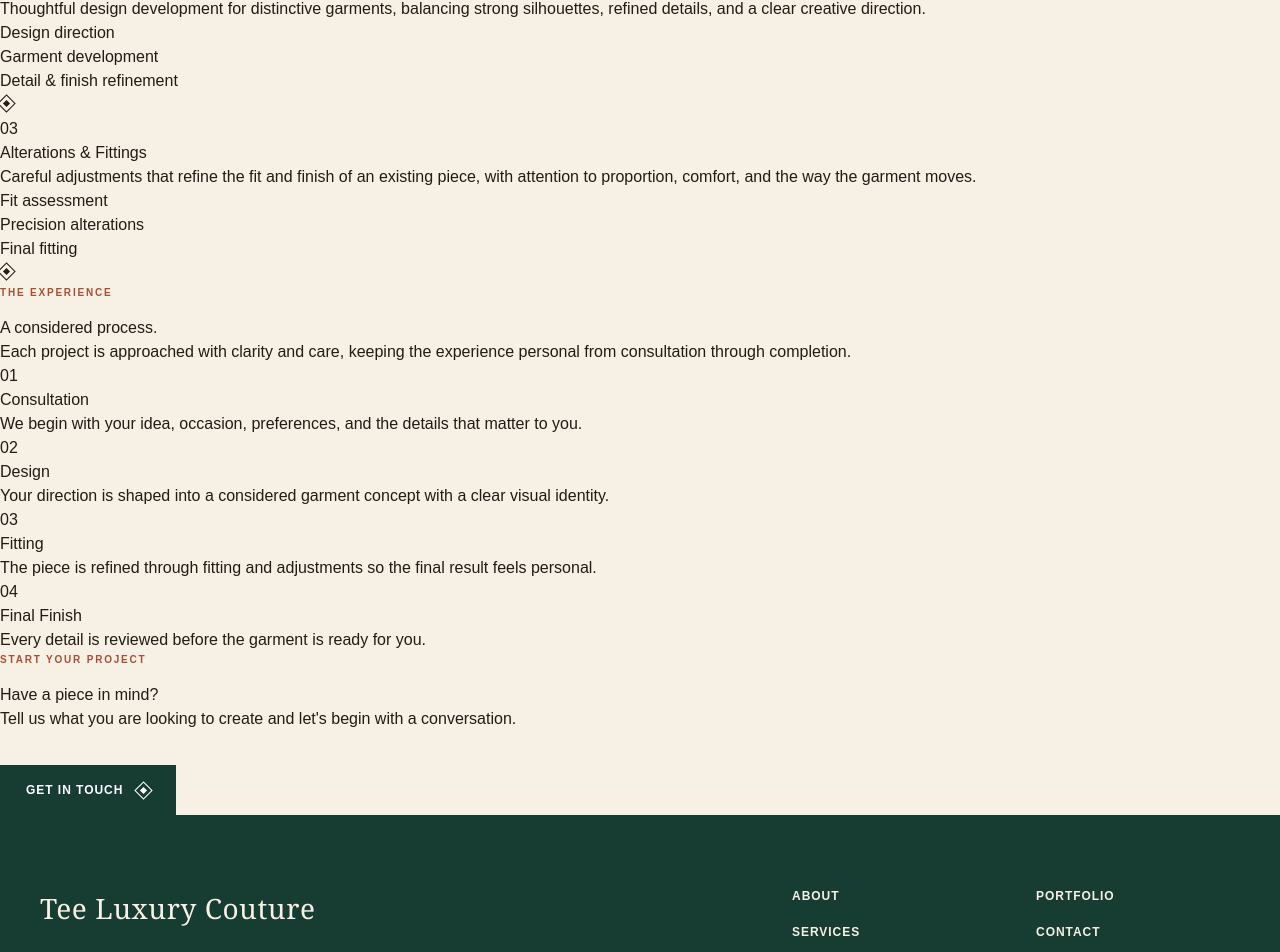
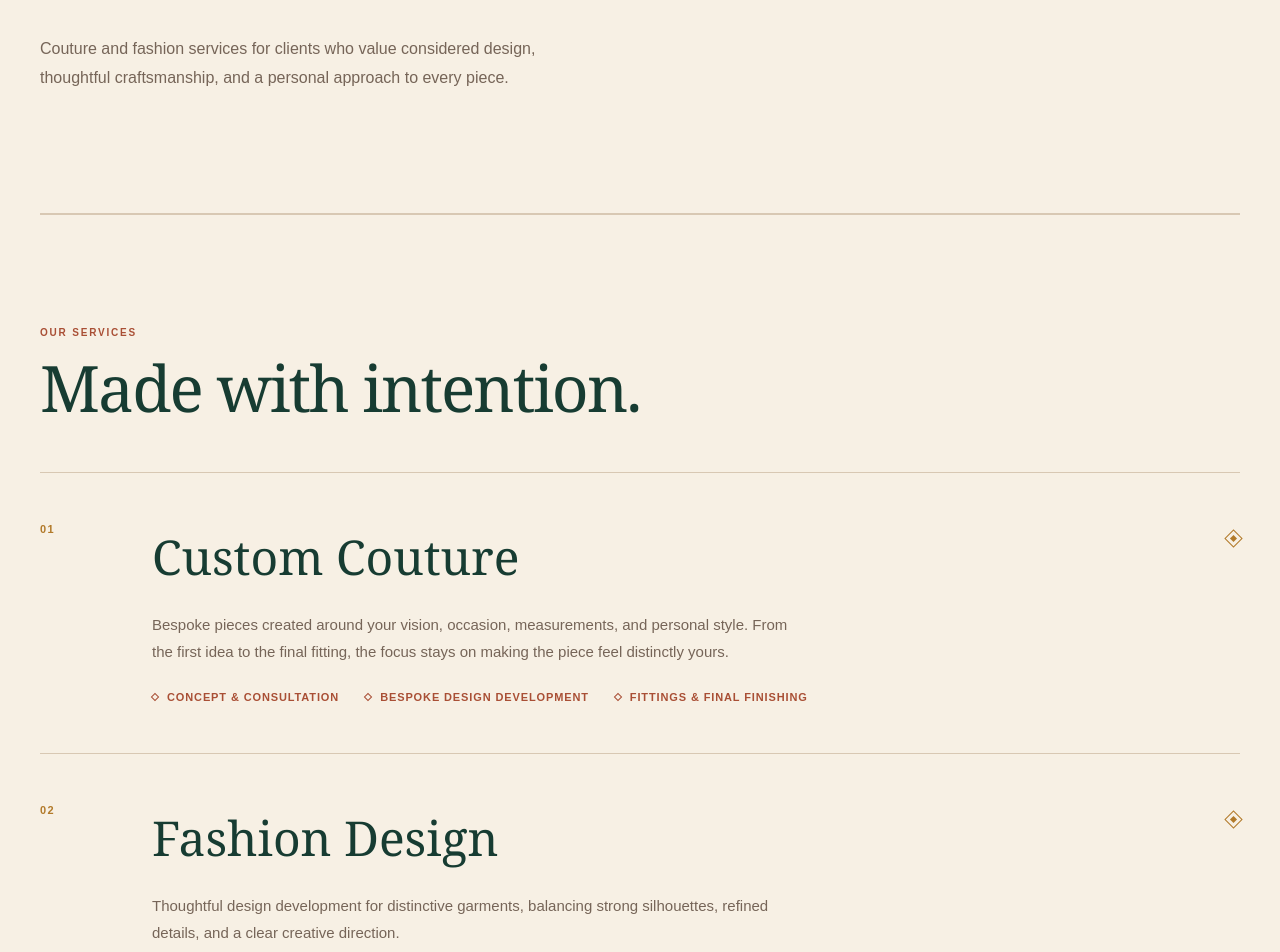
Before and after one commit to Thomas302-star/Tee-Luxury-couture, a Next.js app: page /services in a window 1280 px wide. Shown: the part 454-1406 px from the top of the page. Built offline with nearby package versions, Linux system fonts and the light colour scheme.

Commit message:
Style Services page

```diff
--- a/app/globals.css
+++ b/app/globals.css
@@ -86,8 +86,8 @@
 .footer-nav a:hover { opacity:.55; color:#e1ad55; }
 .footer-bottom { padding-top:24px; border-top:1px solid rgba(247,240,228,.2); display:flex; justify-content:space-between; gap:20px; color:#bba992; font-size:11px; }
 .about-page-hero { width:min(1200px,calc(100% - 40px)); margin:0 auto; padding:110px 0 120px; border-bottom:1px solid var(--border); }
-.about-page-hero h1,.portfolio-page-hero h1 { max-width:850px; margin:0; color:var(--forest); font-family:Georgia,"Times New Roman",serif; font-size:clamp(48px,7vw,82px); font-weight:400; letter-spacing:-.04em; line-height:.98; }
-.about-page-hero > p:last-child,.portfolio-page-hero > p:last-child { max-width:570px; margin:30px 0 0; color:var(--muted); font-size:16px; line-height:1.8; }
+.about-page-hero h1,.portfolio-page-hero h1,.services-page-hero h1 { max-width:850px; margin:0; color:var(--forest); font-family:Georgia,"Times New Roman",serif; font-size:clamp(48px,7vw,82px); font-weight:400; letter-spacing:-.04em; line-height:.98; }
+.about-page-hero > p:last-child,.portfolio-page-hero > p:last-child,.services-page-hero > p:last-child { max-width:570px; margin:30px 0 0; color:var(--muted); font-size:16px; line-height:1.8; }
 .about-story { width:min(1200px,calc(100% - 40px)); margin:0 auto; padding:110px 0; display:grid; grid-template-columns:minmax(0,.85fr) minmax(0,1.15fr); align-items:center; gap:clamp(56px,8vw,120px); }
 .about-story-mark { min-height:500px; padding:40px; display:flex; flex-direction:column; justify-content:space-between; background:var(--cream); }
 .about-story-mark span { align-self:center; margin-top:80px; color:var(--forest); font-family:Georgia,"Times New Roman",serif; font-size:clamp(170px,20vw,260px); font-weight:400; line-height:.75; }
@@ -102,11 +102,11 @@
 .about-value > span { color:var(--ochre); font-size:11px; font-weight:700; letter-spacing:.12em; }
 .about-value h3 { margin:0; color:var(--forest); font-family:Georgia,"Times New Roman",serif; font-size:32px; font-weight:400; }
 .about-value p { max-width:600px; margin:8px 0 0; color:var(--muted); font-size:14px; line-height:1.7; }
-.about-page-cta,.portfolio-page-cta { width:min(1200px,calc(100% - 40px)); margin:0 auto; padding:110px 40px 120px; border-top:1px solid var(--border); text-align:center; }
-.about-page-cta h2,.portfolio-page-cta h2 { max-width:720px; margin:0 auto; color:var(--forest); font-family:Georgia,"Times New Roman",serif; font-size:clamp(44px,6vw,76px); font-weight:400; letter-spacing:-.035em; line-height:.98; }
-.about-page-cta > p:not(.section-eyebrow),.portfolio-page-cta > p:not(.section-eyebrow) { max-width:520px; margin:24px auto 0; color:var(--muted); font-size:15px; line-height:1.8; }
-.about-page-cta a,.portfolio-cta-button { display:inline-flex; align-items:center; gap:14px; min-height:50px; margin-top:34px; padding:0 26px; background:var(--forest); color:#fff; font-size:12px; font-weight:700; letter-spacing:.08em; text-transform:uppercase; }
-.portfolio-page-hero { width:min(1200px,calc(100% - 40px)); margin:0 auto; padding:110px 0 120px; border-bottom:1px solid var(--border); }
+.about-page-cta,.portfolio-page-cta,.services-page-cta { width:min(1200px,calc(100% - 40px)); margin:0 auto; padding:110px 40px 120px; border-top:1px solid var(--border); text-align:center; }
+.about-page-cta h2,.portfolio-page-cta h2,.services-page-cta h2 { max-width:720px; margin:0 auto; color:var(--forest); font-family:Georgia,"Times New Roman",serif; font-size:clamp(44px,6vw,76px); font-weight:400; letter-spacing:-.035em; line-height:.98; }
+.about-page-cta > p:not(.section-eyebrow),.portfolio-page-cta > p:not(.section-eyebrow),.services-page-cta > p:not(.section-eyebrow) { max-width:520px; margin:24px auto 0; color:var(--muted); font-size:15px; line-height:1.8; }
+.about-page-cta a,.portfolio-cta-button,.services-page-cta a { display:inline-flex; align-items:center; gap:14px; min-height:50px; margin-top:34px; padding:0 26px; background:var(--forest); color:#fff; font-size:12px; font-weight:700; letter-spacing:.08em; text-transform:uppercase; }
+.portfolio-page-hero,.services-page-hero { width:min(1200px,calc(100% - 40px)); margin:0 auto; padding:110px 0 120px; border-bottom:1px solid var(--border); }
 .portfolio-collections { width:min(1200px,calc(100% - 40px)); margin:0 auto; padding:110px 0 120px; }
 .portfolio-heading { display:flex; align-items:end; justify-content:space-between; gap:60px; margin-bottom:52px; }
 .portfolio-heading h2 { margin:0; color:var(--forest); font-family:Georgia,"Times New Roman",serif; font-size:clamp(42px,5vw,64px); font-weight:400; letter-spacing:-.03em; line-height:1; }
@@ -122,5 +122,23 @@
 .portfolio-category { margin:0 0 8px; color:var(--terracotta); font-size:10px; font-weight:700; letter-spacing:.16em; text-transform:uppercase; }
 .portfolio-details h3 { margin:0; color:var(--forest); font-family:Georgia,"Times New Roman",serif; font-size:30px; font-weight:400; }
 .portfolio-description { max-width:500px; margin:12px 0 0; color:var(--muted); font-size:14px; line-height:1.75; }
-@media (max-width:900px) { .desktop-nav,.header-cta { display:none; } .menu-button { display:block; } .mobile-nav { display:flex; flex-direction:column; gap:18px; padding:22px 20px 28px; border-top:1px solid var(--border); } .hero { grid-template-columns:1fr; min-height:auto; padding-top:60px; } .hero-copy { max-width:680px; } .hero-visual { width:100%; } .featured-heading,.services-heading,.about-values-heading,.portfolio-heading { align-items:start; flex-direction:column; gap:24px; } .design-grid { grid-template-columns:1fr 1fr; } .about-preview,.about-story { grid-template-columns:1fr; } .footer-main { grid-template-columns:1fr; gap:50px; } }
-@media (max-width:600px) { .header-inner,.hero,.featured-designs,.services,.about-preview,.call-to-action,.footer-main,.footer-bottom,.about-page-hero,.about-story,.about-values,.about-page-cta,.portfolio-page-hero,.portfolio-collections,.portfolio-page-cta { width:min(100% - 28px,1200px); } .hero { padding:48px 0 64px; } .hero h1 { font-size:clamp(42px,13vw,62px); } .hero-actions { align-items:stretch; flex-direction:column; } .hero-primary,.hero-secondary { width:max-content; } .design-grid,.portfolio-grid { grid-template-columns:1fr; } .portfolio-card:nth-child(3) { grid-column:auto; max-width:none; } .featured-designs,.services,.about-preview,.portfolio-collections { padding:80px 0; } .call-to-action,.about-page-cta,.portfolio-page-cta { padding:80px 14px; } .service-item { grid-template-columns:48px minmax(0,1fr) 24px; gap:16px; } .service-item:hover { padding-left:4px; padding-right:4px; } .about-preview-visual,.about-story-mark { min-height:380px; } .footer-bottom { flex-direction:column; } }
+.services-page-list,.services-process { width:min(1200px,calc(100% - 40px)); margin:0 auto; padding:110px 0 120px; border-top:1px solid var(--border); }
+.services-page-heading { margin-bottom:52px; }
+.services-page-heading h2,.services-process-heading h2 { margin:0; color:var(--forest); font-family:Georgia,"Times New Roman",serif; font-size:clamp(42px,5vw,64px); font-weight:400; letter-spacing:-.03em; line-height:1; }
+.services-page-items { border-top:1px solid var(--border); }
+.services-page-item { display:grid; grid-template-columns:80px minmax(0,1fr) 40px; gap:32px; padding:48px 0; border-bottom:1px solid var(--border); }
+.services-page-number { color:var(--ochre); font-size:11px; font-weight:700; letter-spacing:.12em; }
+.services-page-copy h3 { margin:0; color:var(--forest); font-family:Georgia,"Times New Roman",serif; font-size:clamp(32px,4vw,48px); font-weight:400; }
+.services-page-copy > p { max-width:650px; margin:18px 0 0; color:var(--muted); font-size:15px; line-height:1.8; }
+.services-page-copy ul { display:flex; flex-wrap:wrap; gap:10px 26px; margin:24px 0 0; padding:0; list-style:none; color:var(--terracotta); font-size:11px; font-weight:700; letter-spacing:.08em; text-transform:uppercase; }
+.services-page-copy li::before { content:""; display:inline-block; width:6px; height:6px; margin:0 9px 1px 0; border:1px solid currentColor; transform:rotate(45deg); }
+.services-page-mark { justify-self:end; color:var(--ochre); padding-top:7px; }
+.services-process { display:grid; grid-template-columns:minmax(0,.8fr) minmax(0,1.2fr); gap:clamp(56px,8vw,120px); }
+.services-process-heading > p:last-child { max-width:410px; margin:26px 0 0; color:var(--muted); font-size:14px; line-height:1.8; }
+.services-process-list { border-top:1px solid var(--border); }
+.services-process-item { display:grid; grid-template-columns:56px minmax(0,1fr); gap:20px; padding:28px 0; border-bottom:1px solid var(--border); }
+.services-process-item > span { color:var(--ochre); font-size:11px; font-weight:700; letter-spacing:.12em; }
+.services-process-item h3 { margin:0; color:var(--forest); font-family:Georgia,"Times New Roman",serif; font-size:28px; font-weight:400; }
+.services-process-item p { max-width:520px; margin:8px 0 0; color:var(--muted); font-size:14px; line-height:1.7; }
+@media (max-width:900px) { .desktop-nav,.header-cta { display:none; } .menu-button { display:block; } .mobile-nav { display:flex; flex-direction:column; gap:18px; padding:22px 20px 28px; border-top:1px solid var(--border); } .hero { grid-template-columns:1fr; min-height:auto; padding-top:60px; } .hero-copy { max-width:680px; } .hero-visual { width:100%; } .featured-heading,.services-heading,.about-values-heading,.portfolio-heading { align-items:start; flex-direction:column; gap:24px; } .design-grid { grid-template-columns:1fr 1fr; } .about-preview,.about-story,.services-process { grid-template-columns:1fr; } .footer-main { grid-template-columns:1fr; gap:50px; } }
+@media (max-width:600px) { .header-inner,.hero,.featured-designs,.services,.about-preview,.call-to-action,.footer-main,.footer-bottom,.about-page-hero,.about-story,.about-values,.about-page-cta,.portfolio-page-hero,.portfolio-collections,.portfolio-page-cta,.services-page-hero,.services-page-list,.services-process,.services-page-cta { width:min(100% - 28px,1200px); } .hero { padding:48px 0 64px; } .hero h1 { font-size:clamp(42px,13vw,62px); } .hero-actions { align-items:stretch; flex-direction:column; } .hero-primary,.hero-secondary { width:max-content; } .design-grid,.portfolio-grid { grid-template-columns:1fr; } .portfolio-card:nth-child(3) { grid-column:auto; max-width:none; } .featured-designs,.services,.about-preview,.portfolio-collections,.services-page-list,.services-process { padding:80px 0; } .call-to-action,.about-page-cta,.portfolio-page-cta,.services-page-cta { padding:80px 14px; } .service-item { grid-template-columns:48px minmax(0,1fr) 24px; gap:16px; } .service-item:hover { padding-left:4px; padding-right:4px; } .about-preview-visual,.about-story-mark { min-height:380px; } .footer-bottom { flex-direction:column; } .services-page-item { grid-template-columns:42px minmax(0,1fr); gap:16px; padding:36px 0; } .services-page-mark { display:none; } .services-page-copy h3 { font-size:34px; } .services-page-copy ul { flex-direction:column; gap:12px; } .services-process-item { grid-template-columns:42px minmax(0,1fr); gap:14px; } }
```
